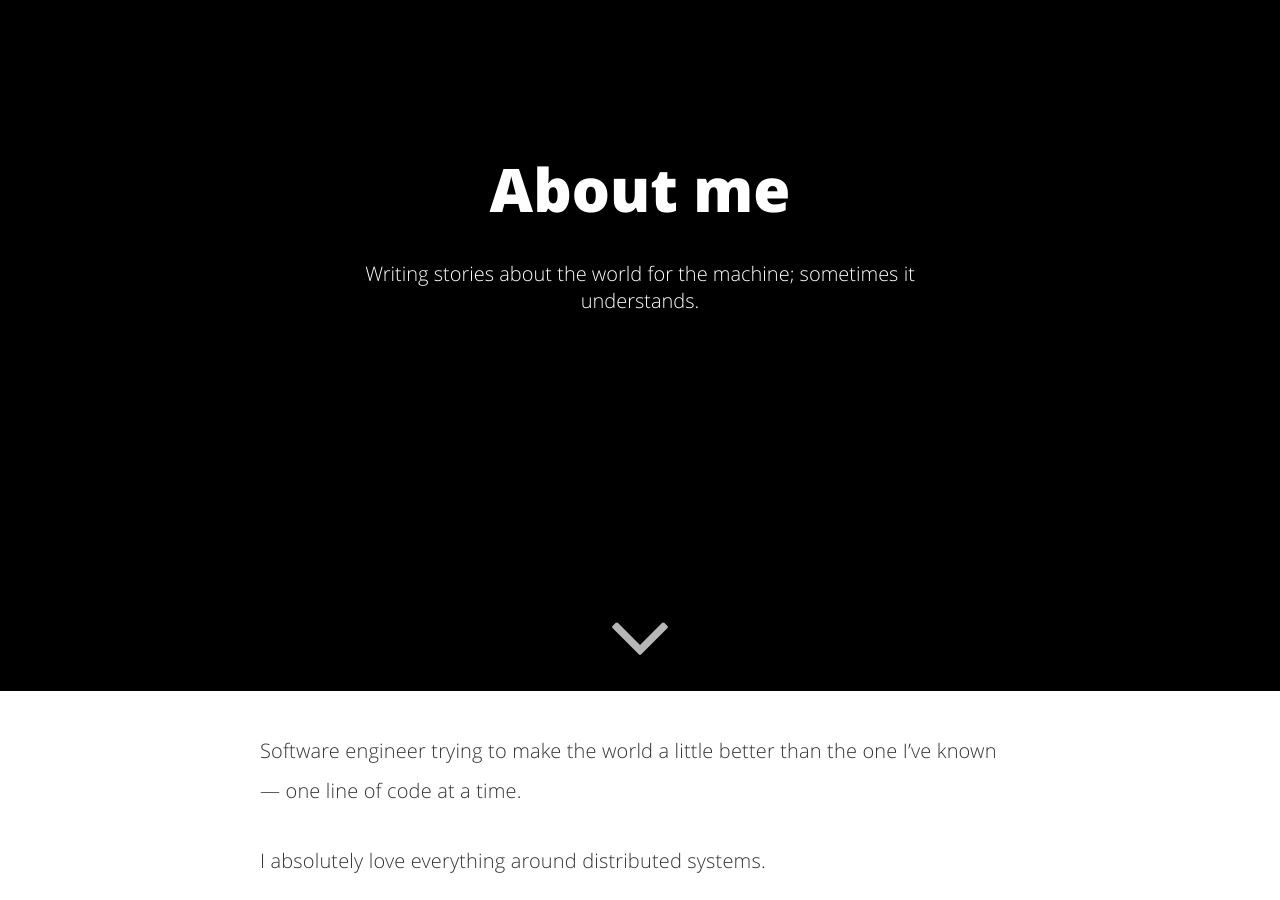
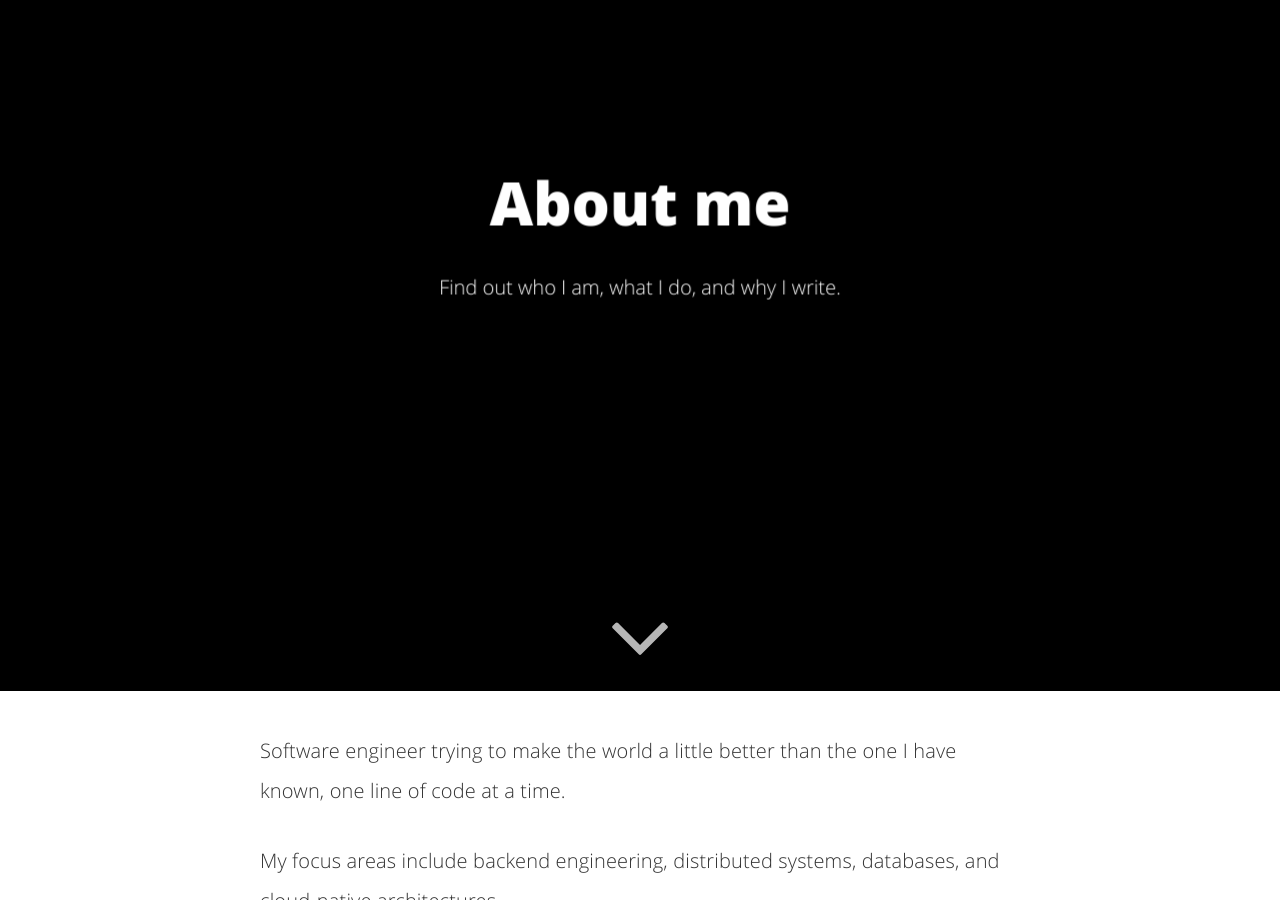
Before and after one commit to mohllal/mohllal.github.io, a Jekyll site: the page built from pages/about.html, in a window 1280 px wide and 900 px high, scrolled down 209 px. Built offline with Jekyll 4.4.1, drawn with Linux system fonts in a browser that asks for light colours; some of the changed text lies outside the part shown.

Commit message:
Update 'About',  'Tags', and 'Series' pages with improved descriptions and content

```diff
--- a/pages/about.html
+++ b/pages/about.html
@@ -2,10 +2,15 @@
 layout: minimal
 title: About me
 permalink: /about/index.html
-description: Writing stories about the world for the machine; sometimes it understands.
+description: Find out who I am, what I do, and why I write.
 ---
 
 <div>
-  <p>Software engineer trying to make the world a little better than the one I’ve known — one line of code at a time.</p>
-  <p>I absolutely love everything around distributed systems.</p>
+  <p>Software engineer trying to make the world a little better than the one I have known, one line of code at a time.</p>
+
+  <p>My focus areas include backend engineering, distributed systems, databases, and cloud-native architectures.</p>
+
+  <p>When I'm not writing code or blog posts, you'll find me playing video games, watching documentaries, or spending quality time outdoors.</p>
+
+  <p>I believe that sharing knowledge is one of the most effective ways to learn. Writing for me isn't just about explaining what I know, it's about exploring what I'm still learning.</p>
 </div>
--- a/pages/series.html
+++ b/pages/series.html
@@ -1,8 +1,8 @@
 ---
 layout: minimal
-title: "Series"
+title: Series
 permalink: /series/index.html
-description: "Explore blog posts categorized by series that pique your interest..."
+description: Explore multi-part posts organized into complete series to follow along.
 ---
 
 {% for category in site.categories %}
--- a/pages/tags.html
+++ b/pages/tags.html
@@ -1,8 +1,8 @@
 ---
 layout: minimal
-title: "Tags"
+title: Tags
 permalink: /tags/index.html
-description: "Explore blog posts categorized by tags that pique your interest..."
+description: Explore blog posts categorized by tags that pique your interest.
 ---
 
 <div class="tags">
```
